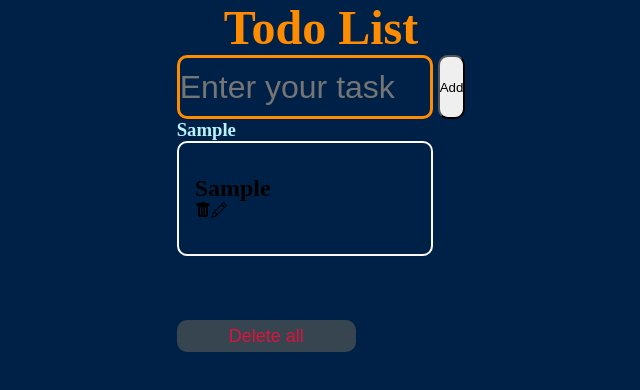
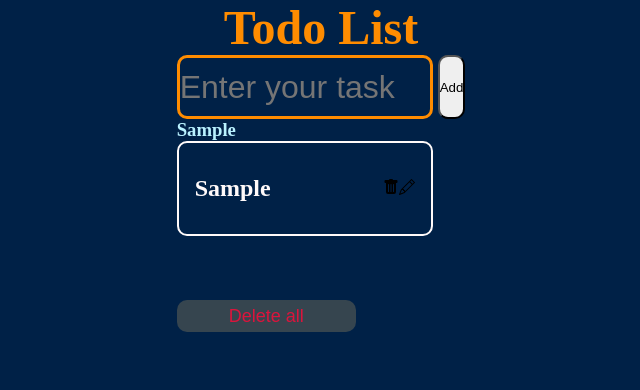
Before and after one commit to thodorisKall/Todo-List, a React (Create React App) app: page / in a window 1280 px wide. Both pictures are taken after typing "Sample" into the empty fields and a click on the button "Add". Shown: the top 390 px of the page, without its empty margins (319-959 px from the left). Built offline with nearby package versions, Linux system fonts and the light colour scheme.

Commit message:
style: add basic alignment at Task component

```diff
--- a/src/App.css
+++ b/src/App.css
@@ -94,3 +94,12 @@ h3 {
 }
 
 /*single task */
+.single__task {
+  display: flex;
+  align-items: center;
+  justify-content: space-between;
+}
+
+.single__task h2 {
+  color: var(--white-tone);
+}
```
